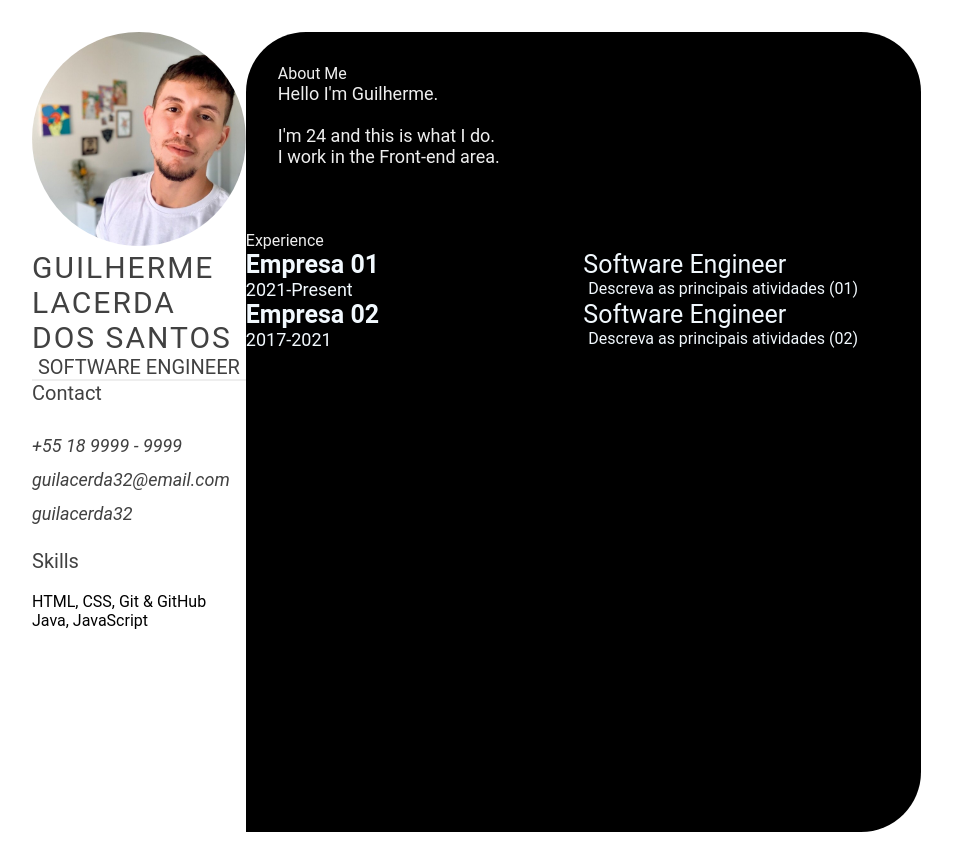
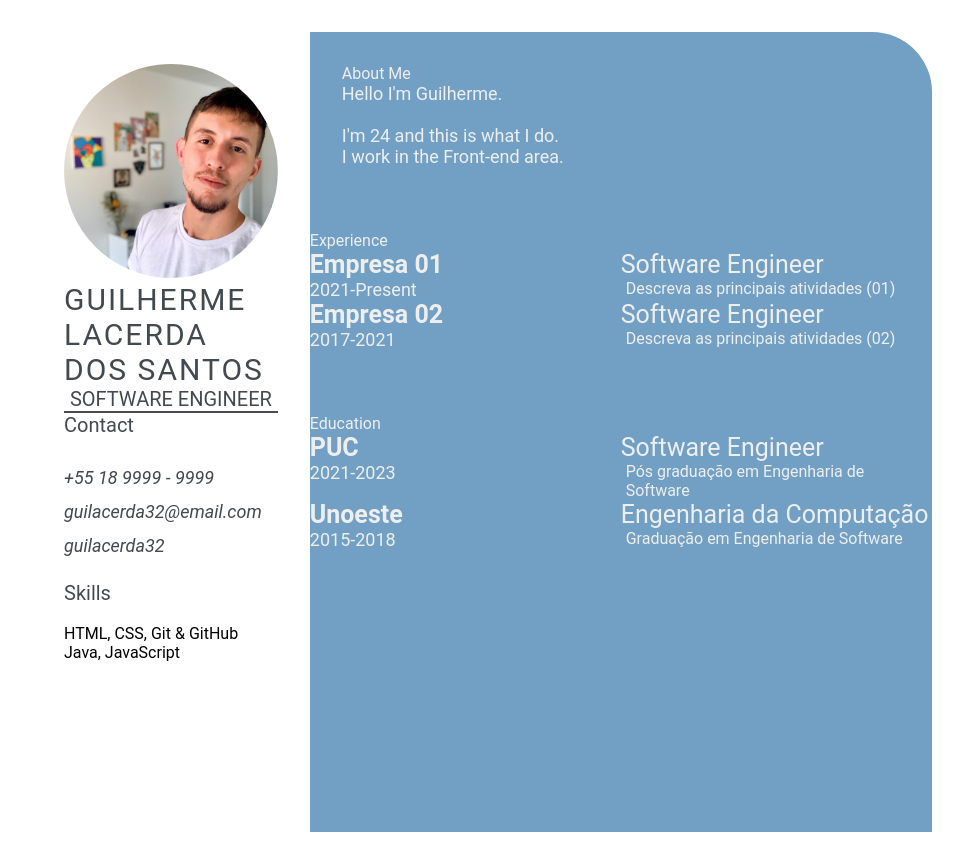
Before and after one commit to guilacerda32/guilacerda.github.io, a plain HTML site: page index.html in a window 1280 px wide. Shown: the whole page, without its empty margins (96-1059 px from the left). Drawn offline with Linux system fonts and the light colour scheme.

Commit message:
feature: add school-academy (#4)

```diff
--- a/index.html
+++ b/index.html
@@ -12,7 +12,7 @@
 
     <main class="resume-contents">
         <section class-"left-section">
-            <section class="left-section-content">
+            <section class="left-section-contents">
                 <div class="profile">
                     <img class="profile-image" src="img/profile-image.jpeg" alt="Profile image">
                     <p class="name">Guilherme Lacerda dos Santos</p>
@@ -35,8 +35,7 @@
                     </ul>
                 </div>
             </section>
-            </section>
-
+        </section>
 
 <section class="right-section">
             <div class="right-section-contents">
@@ -70,12 +69,34 @@
                     <p class="exp-position">Software Engineer</p>
                     <p class="exp-desc">
                         Descreva as principais atividades (02)
-
                 </div>
 
         </div>
 
 </section>
+        <section clas="education gap">
+            <div class="right-title">Education
+            <div class="education-contents">
+              <div clas="education-left">
+                <p class="education-school-name">PUC</p>
+        <p class="education-time-period">2021-2023</p>
+              </div>
+              <div class="education-right">
+        <p class="education-subject">Software Engineer</p>
+        <p class="education-desc">Pós graduação em Engenharia de Software</p>
+    </div>
+    <div clas="education-left">
+        <p class="education-school-name">Unoeste</p>
+<p class="education-time-period">2015-2018</p>
+      </div>
+      <div class="education-right">
+<p class="education-subject">Engenharia da Computação</p>
+<p class="education-desc">Graduação em Engenharia de Software</p>
+</div>
+    </div>
+
+
+
 </section>
 
     </main>
--- a/style.css
+++ b/style.css
@@ -17,14 +17,14 @@
 .left-section {
     grid-column: span 2;
     height: 100%;
-    background-color: #000000;
+    background-color: #4f4f4f;
 }
 
 .right-section {
     grid-column: span 5;
     height: 100%;
-    background-color: #000000;
-    border-radius: 60px 60px 60px 0px;
+    background-color: #71a0c4;
+    border-radius: 0px 60px 0px 0px;
 }
 
 .left-section-contents{
@@ -33,7 +33,7 @@
 
 .profile {
     width: 100%;
-    border-bottom: 2px solid #eeeeee;
+    border-bottom: 2px solid #4c4c4c;
 }
 
 .profile .profile-image {
@@ -42,14 +42,14 @@
 }
 
 .name {
-    color: #414141;
+    color: #424a50;
     font-size: 30px;
     letter-spacing: 2px;
     text-transform: uppercase;
 }
 
 .profession {
-    color: #414141;
+    color: #424a50;
     font-size: 20px;
     text-transform: uppercase;
     text-align: center;
@@ -57,7 +57,7 @@
 
 /* .contact-info { border-bottom: 2px solid #1B2631; } */
 .left-title {
-    color: #414141;
+    color: #424a50;
     font-size: 20px;
 }
 
@@ -68,14 +68,14 @@
 .contact-info ul li,
 .references ul li {
     padding: .4rem 0;
-    color: #414141;
+    color: #424a50;
 }
 
 .contact-info ul li i,
 .references ul li i {
     padding-right: 1rem;
     font-size: 18px;
-    color: #414141;
+    color: #424a50;
 }
 
 .skills ul {
@@ -83,7 +83,7 @@
 }
 .skills ul li p {
     padding: .4rem 0;
-    color: #414141;
+    color: #424a50;
 }
 
 .right-section-contents {
@@ -108,7 +108,7 @@
     display: grid;
     grid-template-columns: repeat(2, 1fr);
     padding-bottom: 2rem;
-    color: #F1F8FD;
+    color: #ffffff;
 }
 
 .exp-company-name,
@@ -116,18 +116,22 @@
 .awards-company-name {
     font-size: 25px;
     font-weight: bold;
+    color : #eeeeee
 }
 
 .exp-time-period,
-.educationp-time-period,
+.education-time-period,
 .awards-time-period {
     font-size: 18px;
+    color : #eeeeee
 }
 
 .exp-position,
 .education-subject,
 .awards-name {
     font-size: 25px;
+    color : #eeeeee
+
 }
 
 .exp-desc,
@@ -135,4 +139,5 @@
 .awards-desc {
     font-size: 16px;
     padding-left: 5px;
+    color : #eeeeee
 }
```
